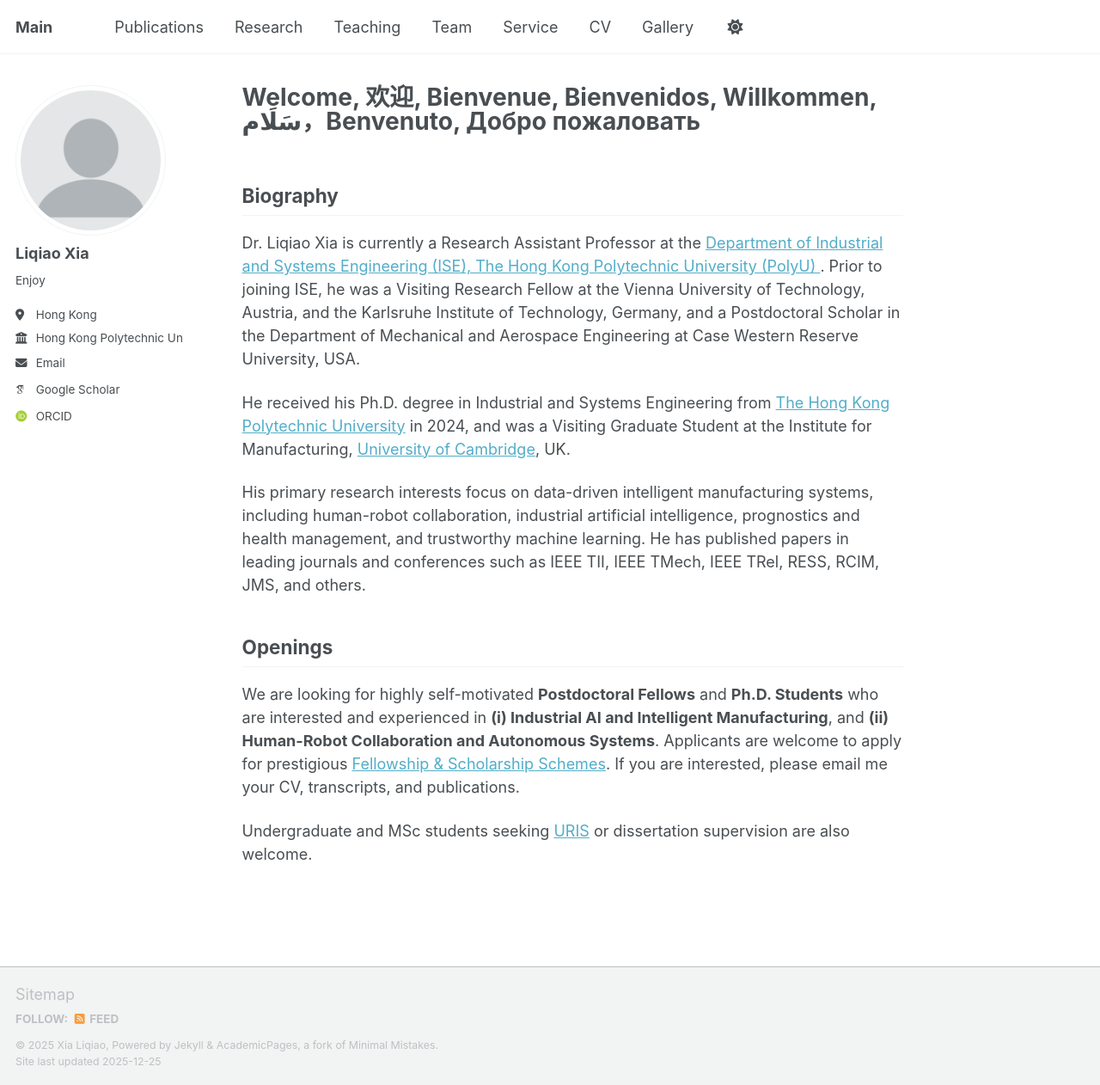
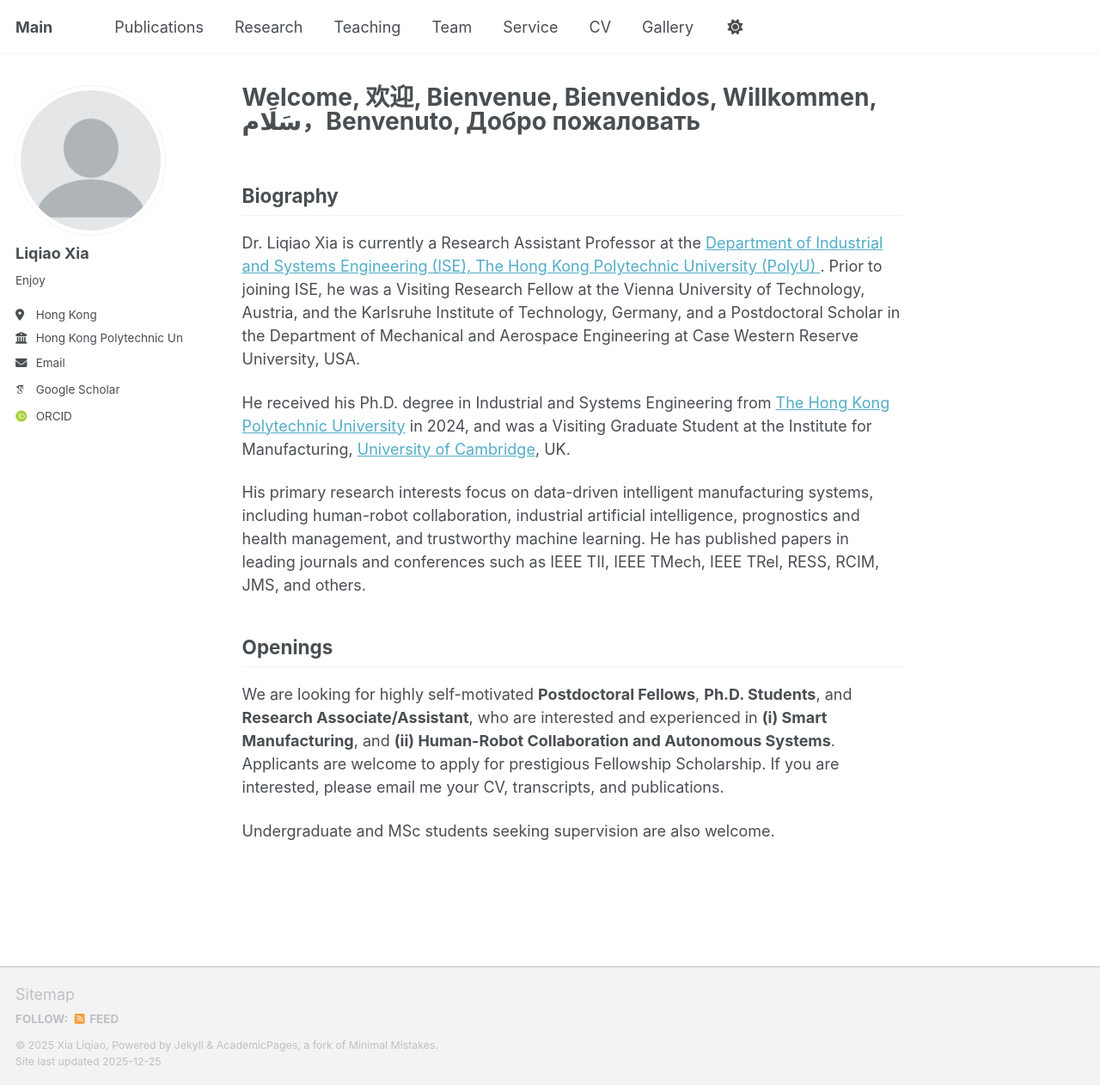
Before and after one commit to rickyqiao/liqiaoxia123, a Jekyll site: the page built from _pages/about.md, in a window 1280 px wide and 1262 px high. Shown: the whole window at 86% size. Built offline with Jekyll 4.4.1, drawn with Linux system fonts in a browser that asks for light colours; some web fonts are replaced; a script bundle is joined from its source files by our own code; library files that are not in the unit come from our copies.

Commit message:
Update about.md

```diff
--- a/_pages/about.md
+++ b/_pages/about.md
@@ -38,17 +38,15 @@ redirect_from:
   <h2>Openings</h2>
 
   <p>
-    We are looking for highly self-motivated <strong>Postdoctoral Fellows</strong> and
-    <strong>Ph.D. Students</strong> who are interested and experienced in
-    <strong>(i) Industrial AI and Intelligent Manufacturing</strong>, and
+    We are looking for highly self-motivated <strong>Postdoctoral Fellows</strong>,
+    <strong>Ph.D. Students</strong>, and <strong>Research Associate/Assistant</strong>, who are interested and experienced in
+    <strong>(i) Smart Manufacturing</strong>, and
     <strong>(ii) Human-Robot Collaboration and Autonomous Systems</strong>.
-    Applicants are welcome to apply for prestigious
-    <a href="#" target="_blank">Fellowship &amp; Scholarship Schemes</a>.
+    Applicants are welcome to apply for prestigious Fellowship Scholarship.
     If you are interested, please email me your CV, transcripts, and publications.
   </p>
 
   <p>
-    Undergraduate and MSc students seeking <a href="#" target="_blank">URIS</a>
-    or dissertation supervision are also welcome.
+    Undergraduate and MSc students seeking supervision are also welcome.
   </p>
 </section>
```
